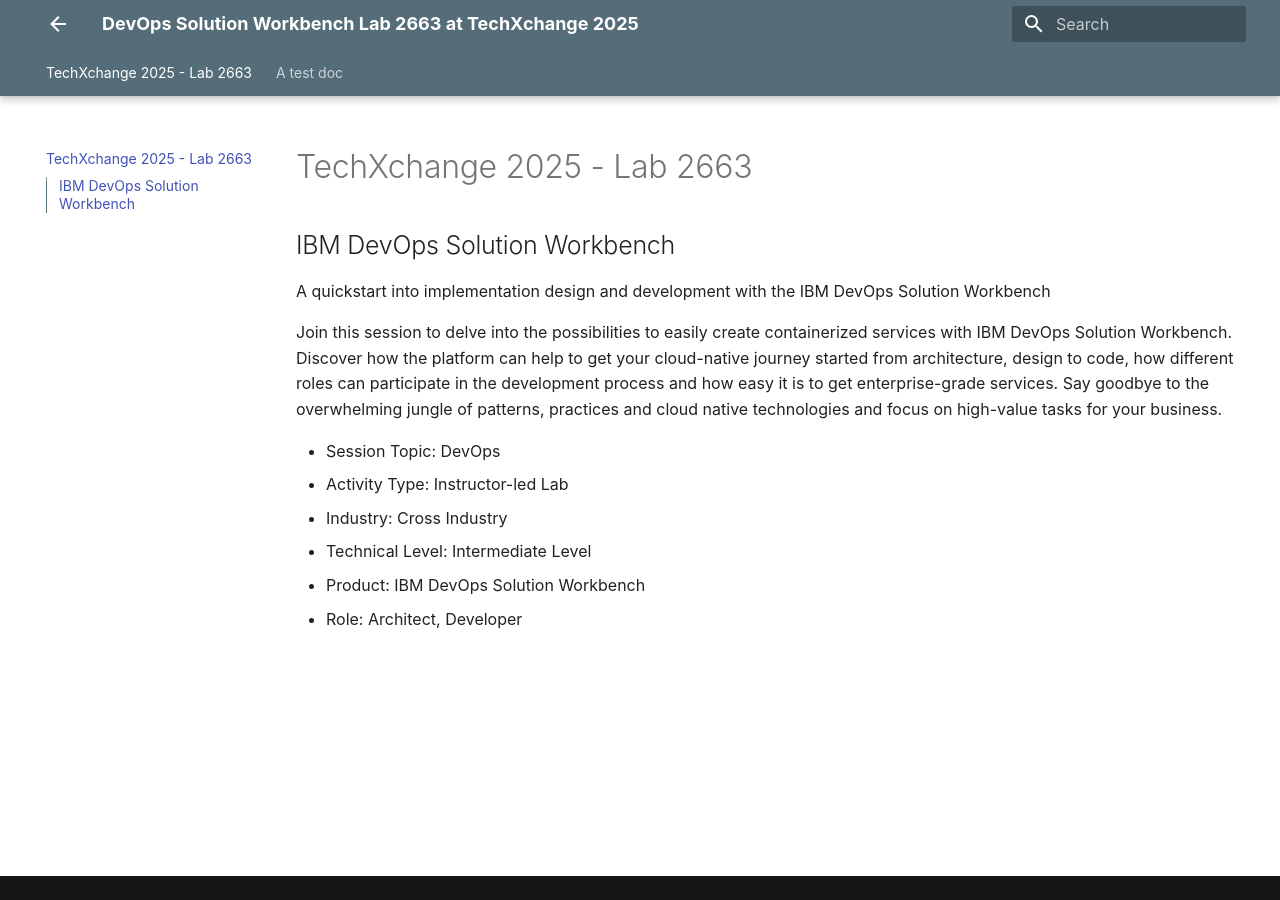
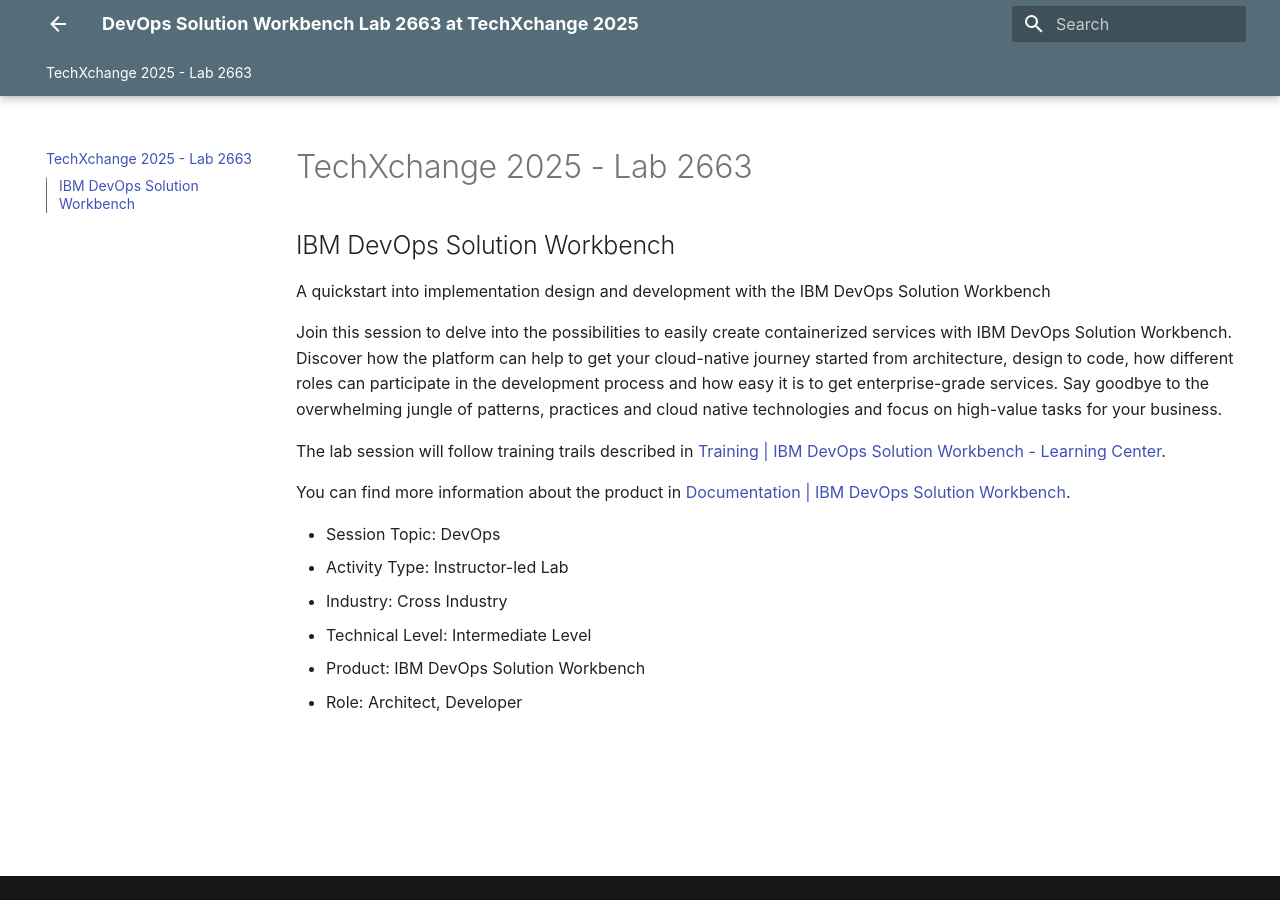
Before and after one commit to DevOpsAutomationLabs/TechXchange_2663, an MkDocs documentation site: the page built from docs/index.md, in a window 1280 px wide. Built offline with MkDocs 1.6.1 and Material for MkDocs 9.7.7, drawn with Linux system fonts in a browser that asks for light colours.

Commit message:
Add links to training and documentation resources

```diff
--- a/docs/index.md
+++ b/docs/index.md
@@ -6,6 +6,10 @@
 
 Join this session to delve into the possibilities to easily create containerized services with IBM DevOps Solution Workbench. Discover how the platform can help to get your cloud-native journey started from architecture, design to code, how different roles can participate in the development process and how easy it is to get enterprise-grade services. Say goodbye to the overwhelming jungle of patterns, practices and cloud native technologies and focus on high-value tasks for your business.
 
+The lab session will follow training trails described in [Training | IBM DevOps Solution Workbench - Learning Center](https://learning-devops-solution-workbench.knowis.cloud/docs/training/).
+
+You can find more information about the product in [Documentation | IBM DevOps Solution Workbench](https://docs-devops-solution-workbench.knowis.net/5.0/docs/).
+
 - Session Topic: DevOps
 - Activity Type: Instructor-led Lab
 - Industry: Cross Industry
--- a/docs/test.md
+++ /dev/null
@@ -1 +0,0 @@
-# A test doc
```
